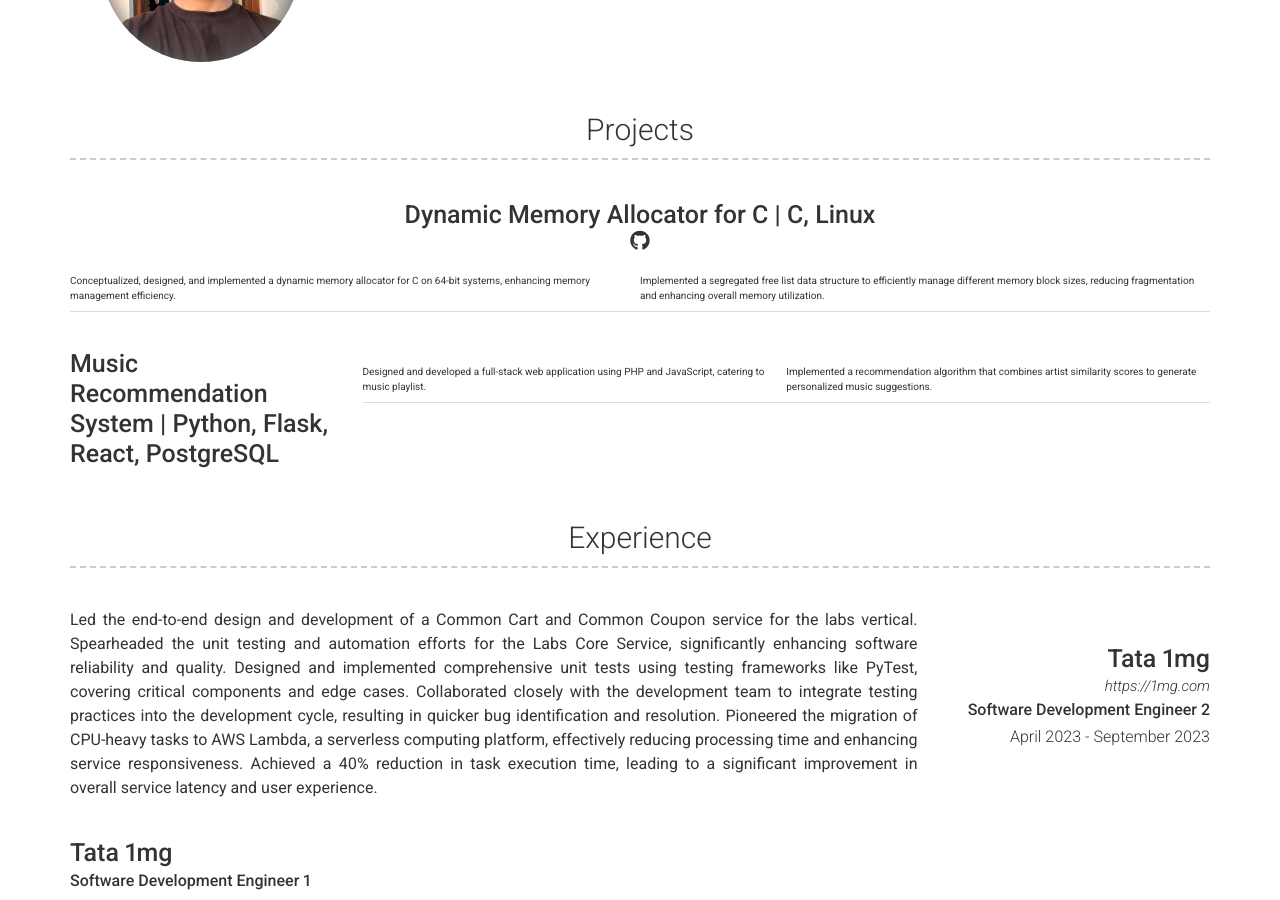
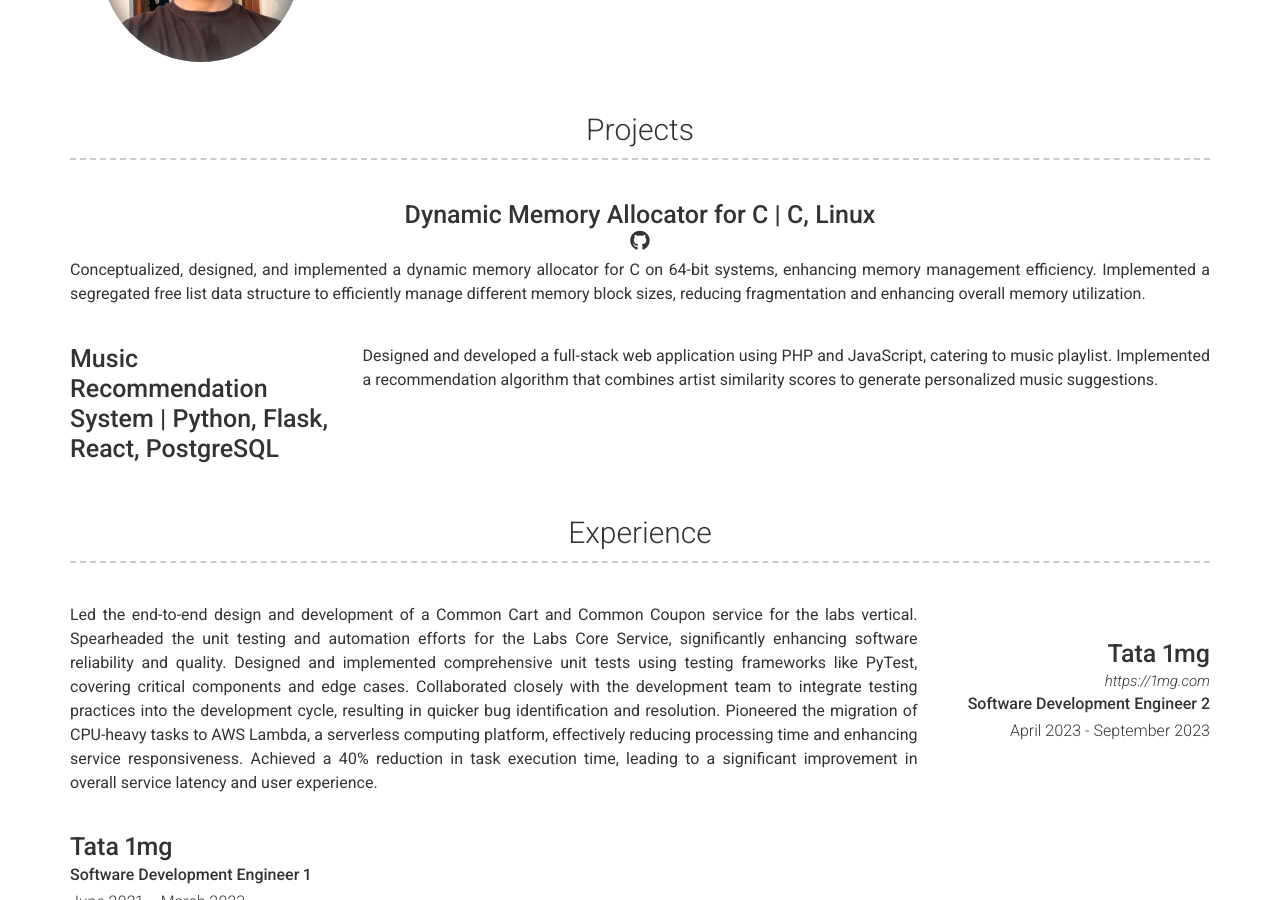
Before and after one commit to ramdevji/ramdevgodara.github.io, a Jekyll site: the page built from index.md, in a window 1280 px wide and 900 px high, scrolled down 440 px. Built offline with Jekyll 4.4.1, drawn with Linux system fonts in a browser that asks for light colours; nearby versions of some CDN libraries.

```diff
--- a/_test/_data/projects.yml
+++ b/_test/_data/projects.yml
@@ -4,12 +4,12 @@
   github: https://github.com/ramdevji/Garbage-Collector-for-C
   description: >
     Conceptualized, designed, and implemented a dynamic memory allocator for C on 64-bit systems, enhancing
-    memory management efficiency. |
+    memory management efficiency.
     Implemented a segregated free list data structure to efficiently manage different memory block sizes, reducing
     fragmentation and enhancing overall memory utilization.
 
 - name: Music Recommendation System | Python, Flask, React, PostgreSQL
   description: >
-    Designed and developed a full-stack web application using PHP and JavaScript, catering to music playlist. |
+    Designed and developed a full-stack web application using PHP and JavaScript, catering to music playlist.
     Implemented a recommendation algorithm that combines artist similarity scores to generate personalized music
     suggestions.
```
